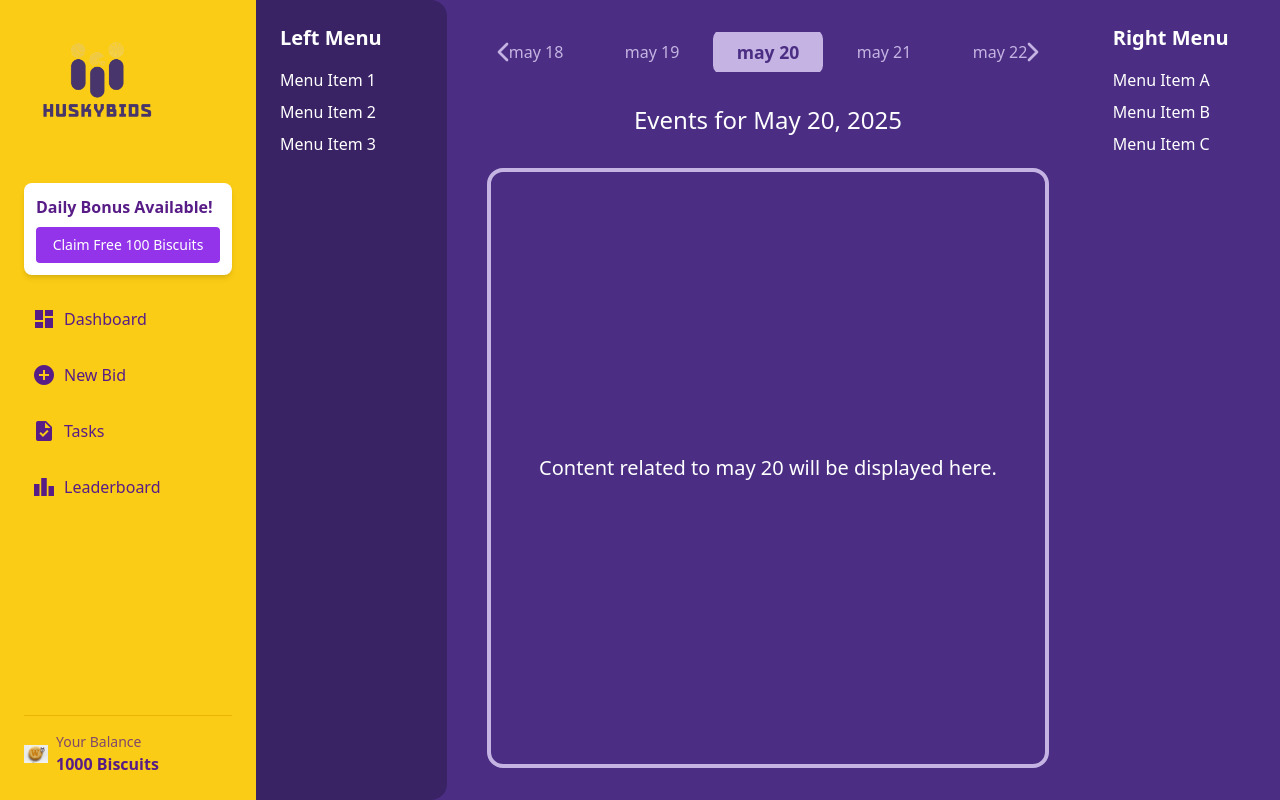
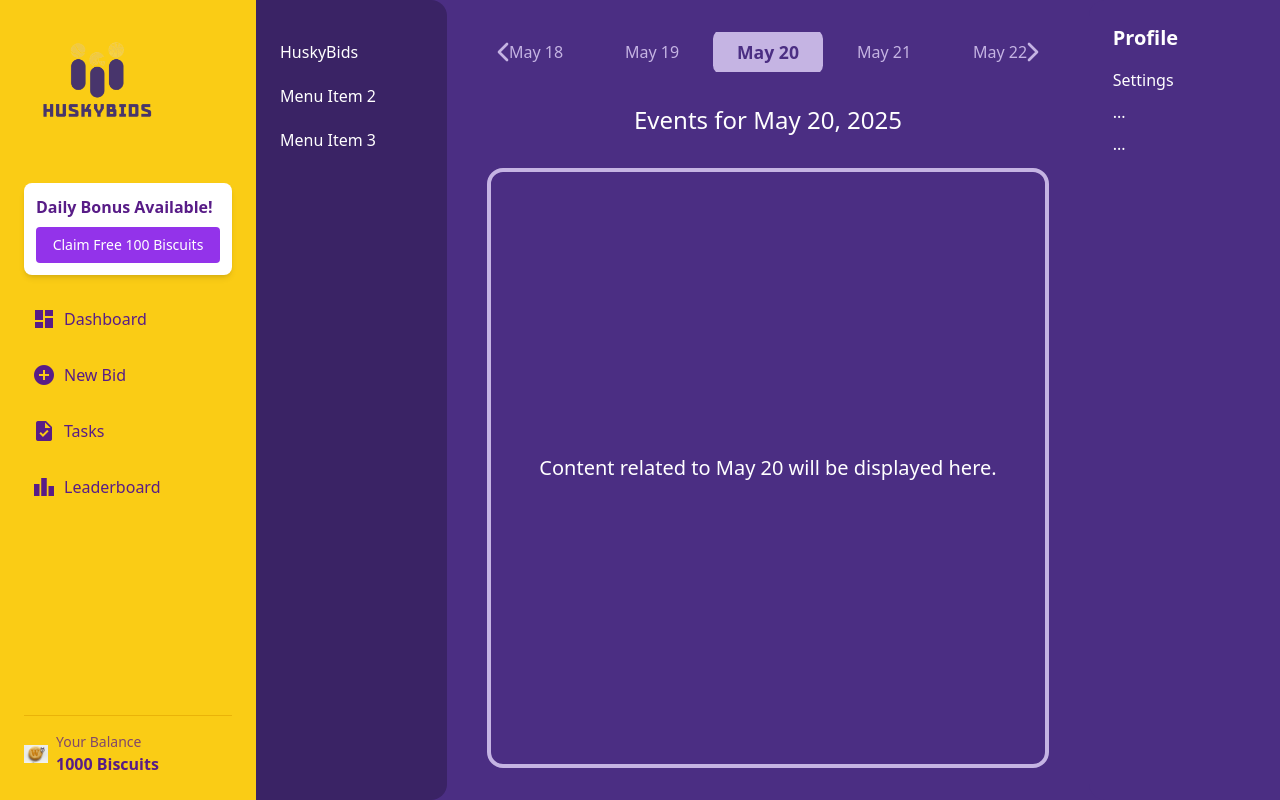
Before and after one commit to maiyuyona/huskybids, a Next.js app: page /testingHome in a window 1280 px wide. Built offline with nearby package versions, Linux system fonts and the light colour scheme.

Commit message:
Made April capitalized

```diff
--- a/src/app/testingHome/page.js
+++ b/src/app/testingHome/page.js
@@ -54,12 +54,13 @@ const FrameHome = () => {
     <div className="bg-[#4b2e83] flex w-full min-h-screen relative overflow-hidden">
       {/* Left Menu */}
       <div className="w-[20%] bg-[#3a2365] p-6 text-white rounded-r-2xl overflow-hidden">
-        <h2 className="text-xl font-bold mb-4">Left Menu</h2>
-        <ul className="space-y-2">
-          <li className="hover:text-[#c5b4e3] cursor-pointer">Menu Item 1</li>
-          <li className="hover:text-[#c5b4e3] cursor-pointer">Menu Item 2</li>
+        <h2 className="text-xl font-bold mb-4"></h2>
+        <ul className="space-y-5">
+          <li className="hover:text-[#c5b4e3] cursor-pointer">HuskyBids</li>
+           <li className="hover:text-[#c5b4e3] cursor-pointer">Menu Item 2</li>
           <li className="hover:text-[#c5b4e3] cursor-pointer">Menu Item 3</li>
         </ul>
+
       </div>
 
       {/* Center Content - Scrollable Only This Section */}
@@ -89,7 +90,7 @@ const FrameHome = () => {
                     : "text-[#c5b4e3] hover:bg-[#5c3a94]"
                 }`}
               >
-                {date.format("MMM DD").toLowerCase()}
+                {date.format("MMM DD")}
               </div>
             ))}
           </div>
@@ -104,18 +105,18 @@ const FrameHome = () => {
 
         <div className="bg-[#4b2e83] overflow-hidden w-full max-w-[1360px] h-[857px] relative rounded-2xl border-4 border-[#c5b4e3]">
           <div className="absolute w-full text-center top-1/2 transform -translate-y-1/2 text-white text-xl">
-            Content related to {selectedDate.format("MMM DD").toLowerCase()} will be displayed here.
+            Content related to {selectedDate.format("MMM DD")} will be displayed here.
           </div>
         </div>
       </div>
 
       {/* Right Menu */}
       <div className="w-[20%] bg-primary-purple p-6 text-white rounded-l-2xl overflow-hidden">
-        <h2 className="text-xl font-bold mb-4">Right Menu</h2>
+        <h2 className="text-xl font-bold mb-4">Profile</h2>
         <ul className="space-y-2">
-          <li className="hover:text-[#c5b4e3] cursor-pointer">Menu Item A</li>
-          <li className="hover:text-[#c5b4e3] cursor-pointer">Menu Item B</li>
-          <li className="hover:text-[#c5b4e3] cursor-pointer">Menu Item C</li>
+          <li className="hover:text-[#c5b4e3] cursor-pointer">Settings</li>
+          <li className="hover:text-[#c5b4e3] cursor-pointer">...</li>
+          <li className="hover:text-[#c5b4e3] cursor-pointer">...</li>
         </ul>
       </div>
 
```
